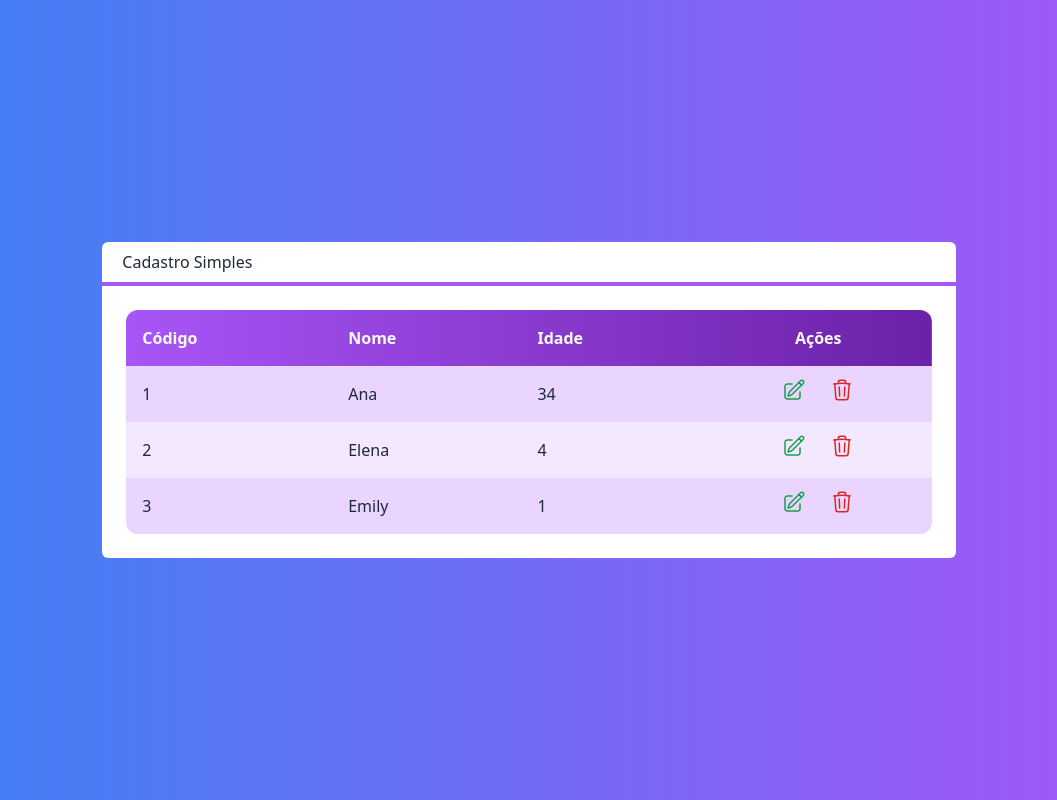
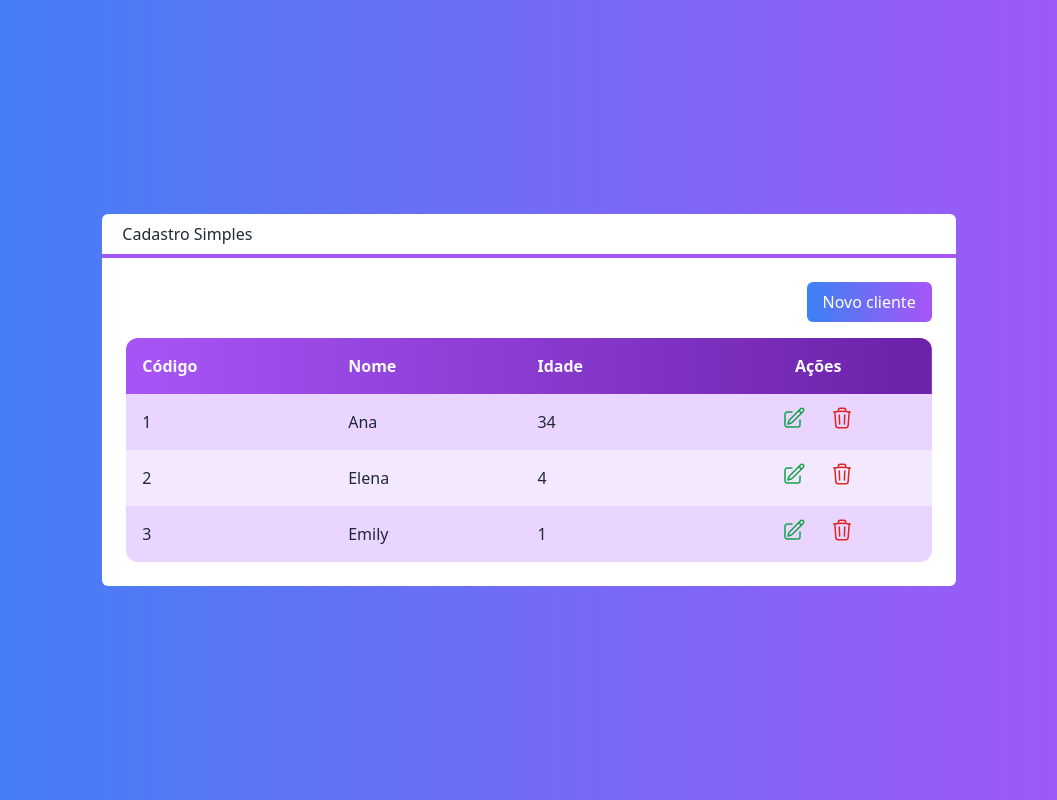
Before and after one commit to mauraodev/next-crud, a Next.js app: page / in a window 1280 px wide. Shown: the whole page, without its empty margins (111-1168 px from the left). Built offline with nearby package versions, Linux system fonts and the light colour scheme.

Commit message:
componente botao

```diff
--- /dev/null
+++ b/src/components/Botao.tsx
@@ -0,0 +1,15 @@
+interface BotaoProps {
+  cor?: "green" | "blue" | "gray";
+  className?: string;
+  children: any;
+}
+
+export default function Botao(props: BotaoProps) {
+  const cor = props.cor ?? 'gray'
+
+  return (
+    <button className={`bg-gradient-to-r from-${cor}-400 to-${cor}-700 text-white px-4 py-2 rounded-md ${props.className}`}>
+      {props.children}
+    </button>
+  );
+}
--- a/src/pages/index.tsx
+++ b/src/pages/index.tsx
@@ -5,6 +5,7 @@
 import Layout from "@/components/Layouts";
 import Tabela from "@/components/Tabela";
 import Cliente from "@/core/Cliente";
+import Botao from "@/components/Botao";
 
 const inter = Inter({ subsets: ["latin"] });
 
@@ -28,6 +29,10 @@
       className={`flex justify-center items-center h-screen bg-gradient-to-r from-blue-500 to-purple-500 text-white`}
     >
       <Layout titulo="Cadastro Simples">
+        <div className="flex justify-end">
+          <Botao className="mb-4" cor="blue">Novo cliente</Botao>
+        </div>
+
         <Tabela
           clientes={clientes}
           clienteSelecionado={clienteSelecionado}
--- a/tailwind.config.js
+++ b/tailwind.config.js
@@ -8,6 +8,11 @@
     // Or if using `src` directory:
     "./src/**/*.{js,ts,jsx,tsx}",
   ],
+  safelist: [
+    /^bg~/,
+    /^from~/,
+    /^to~/,
+  ],
   theme: {
     extend: {},
   },
```
Also changed, not shown: 1 other file (tests, documents, lock files or other folders).
